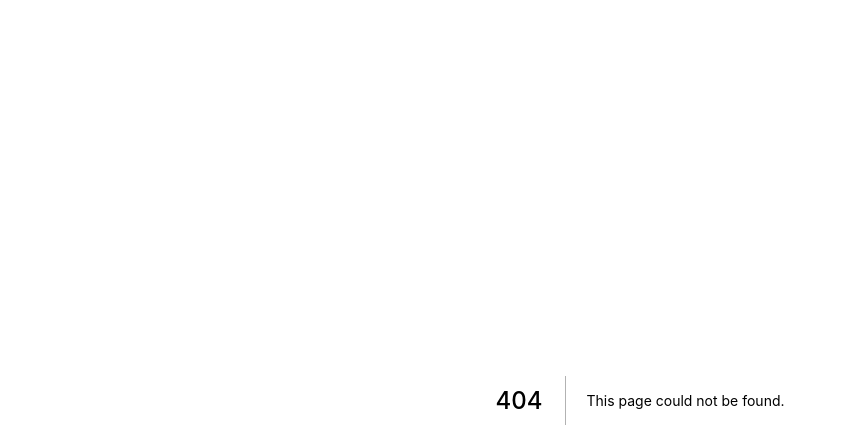
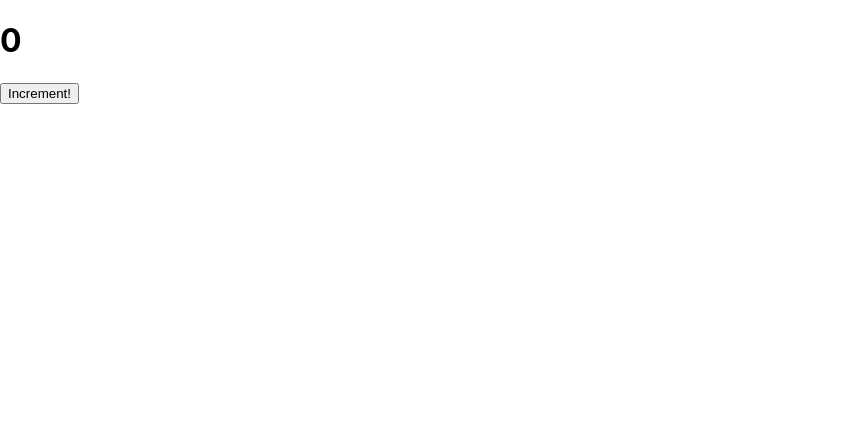
Before and after one commit to shareena-begum/react-props, a Next.js app: page /count in a window 1280 px wide. Before the commit this address had no page. Shown: the top 448 px of the page, without its empty margins (0-847 px from the left). Built offline with nearby package versions, Linux system fonts and the light colour scheme.

Commit message:
lifecycle of react

```diff
--- /dev/null
+++ b/pages/count.js
@@ -0,0 +1,40 @@
+import _ from "lodash"
+import React from "react"
+import randomcolor from "randomcolor"
+
+
+class count extends React.Component{
+    constructor(){
+        super()
+        this.state = {
+            count:0,
+            color: ""
+        }
+        this.increment = this.increment.bind(this)
+    }
+        increment() {
+            this.setState(prevState => {
+                return {
+                    count: prevState.count + 1
+                }
+            })
+        }
+
+        componentDidUpdate() {
+            const newColor = randomcolor()
+            this.setState({color: newColor})
+        }
+
+    render(){
+        return (
+            <div>
+                <h1>{this.state.count}</h1>
+                <button onClick={this.increment} >Increment!</button>
+            </div>
+        )
+    }
+}
+
+
+
+export default count
```
